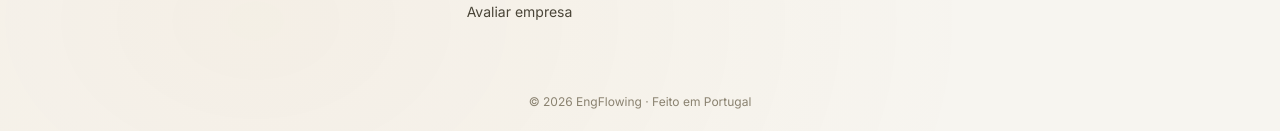
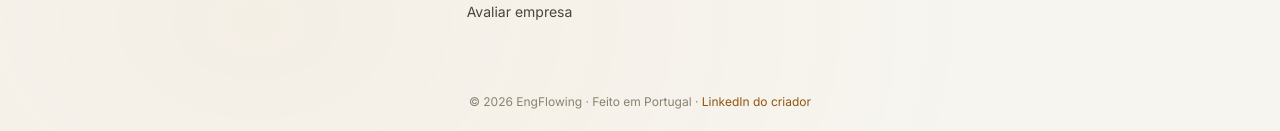
Before and after one commit to agnelofneto/engflowing, a Next.js app: page / in a window 1280 px wide. Shown: the part 2459-2590 px from the top of the page. Built offline with nearby package versions, Linux system fonts and the light colour scheme; no server answers; the database is empty.

Commit message:
Add files via upload

```diff
--- a/app/layout.tsx
+++ b/app/layout.tsx
@@ -66,7 +66,7 @@
               <Link href="/salarios" className="px-3 py-2 hover:opacity-70 transition" style={{ color: "var(--ink-600)" }}>
                 Salários
               </Link>
-          <Link href="/empresas" className="px-3 py-2 hover:opacity-70 transition" style={{ color: "var(--ink-600)" }}>
+              <Link href="/empresas" className="px-3 py-2 hover:opacity-70 transition" style={{ color: "var(--ink-600)" }}>
                 Empresas
               </Link>
               <Link href="/diplomas" className="px-3 py-2 hover:opacity-70 transition" style={{ color: "var(--ink-600)" }}>
@@ -118,7 +118,16 @@
             </div>
           </div>
           <div className="text-center py-6 text-xs font-sans" style={{ color: "var(--ink-400)" }}>
-            © {new Date().getFullYear()} EngFlowing · Feito em Portugal
+            © {new Date().getFullYear()} EngFlowing · Feito em Portugal ·{" "}
+            <a
+              href="https://www.linkedin.com/in/agneloneto/"
+              target="_blank"
+              rel="noopener noreferrer"
+              className="hover:underline"
+              style={{ color: "var(--amber-deep)" }}
+            >
+              LinkedIn do criador
+            </a>
           </div>
         </footer>
       </body>
```
